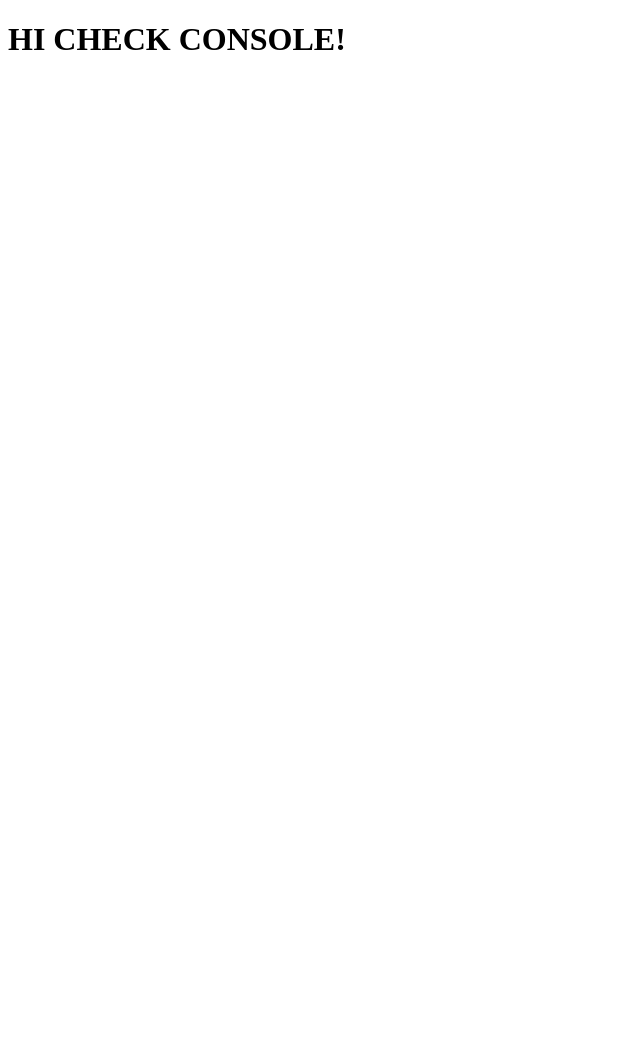
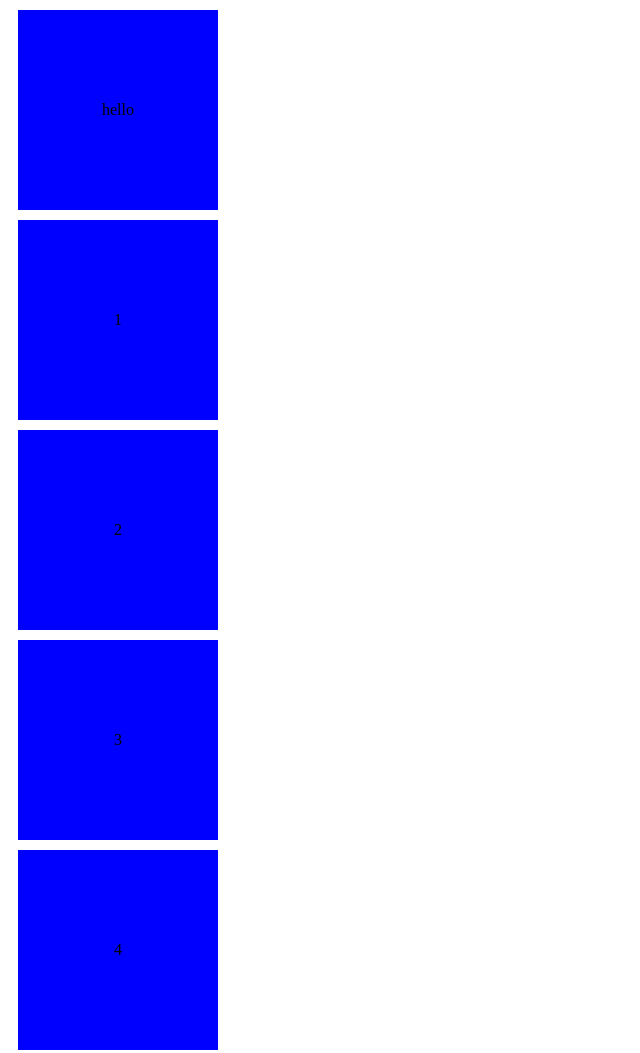
Before and after one commit to AlexanderWangY/SEC_SWE_Training, a plain HTML site: page Week 2/index.html in a window 1280 px wide. Shown: the top 1053 px of the page, without its empty margins (0-640 px from the left). Before the commit the page ends 800 px from the top, so only its background shows below. Drawn offline with Linux system fonts and the light colour scheme.

Commit message:
Finished Chapter 21 Week 2

```diff
--- a/Week 2/index.html
+++ b/Week 2/index.html
@@ -4,11 +4,9 @@
     <meta charset="UTF-8">
     <meta name="viewport" content="width=device-width, initial-scale=1.0">
     <title>JS Practice</title>
-    <script src="index.js"></script>
+    <script defer src="main.js"></script>
 </head>
 <body>
-
-    <h1>HI CHECK CONSOLE!</h1>
-
+    <div id="main"></div>
 </body>
 </html>
--- /dev/null
+++ b/Week 2/main.js
@@ -0,0 +1,26 @@
+// DOM - Document object model
+
+const parent = document.getElementById("main");
+
+const createDivs = (parent, iter) => {
+    const newDiv = document.createElement("div");
+    newDiv.textContent = iter;
+    newDiv.style.backgroundColor = "blue";
+    newDiv.style.height = "200px";
+    newDiv.style.width = "200px";
+    newDiv.style.display = "flex";
+    newDiv.style.margin = "10px"
+    newDiv.style.justifyContent = "center";
+    newDiv.style.alignItems = "center";
+    parent.append(newDiv);
+}
+
+for (let x = 0; x < 10; x++) {
+    createDivs(parent, x);
+}
+
+var x = parent.children[0];
+console.log(x);
+x.innerHTML = "hello";
+
+parent.removeChild(parent.lastChild);
```
